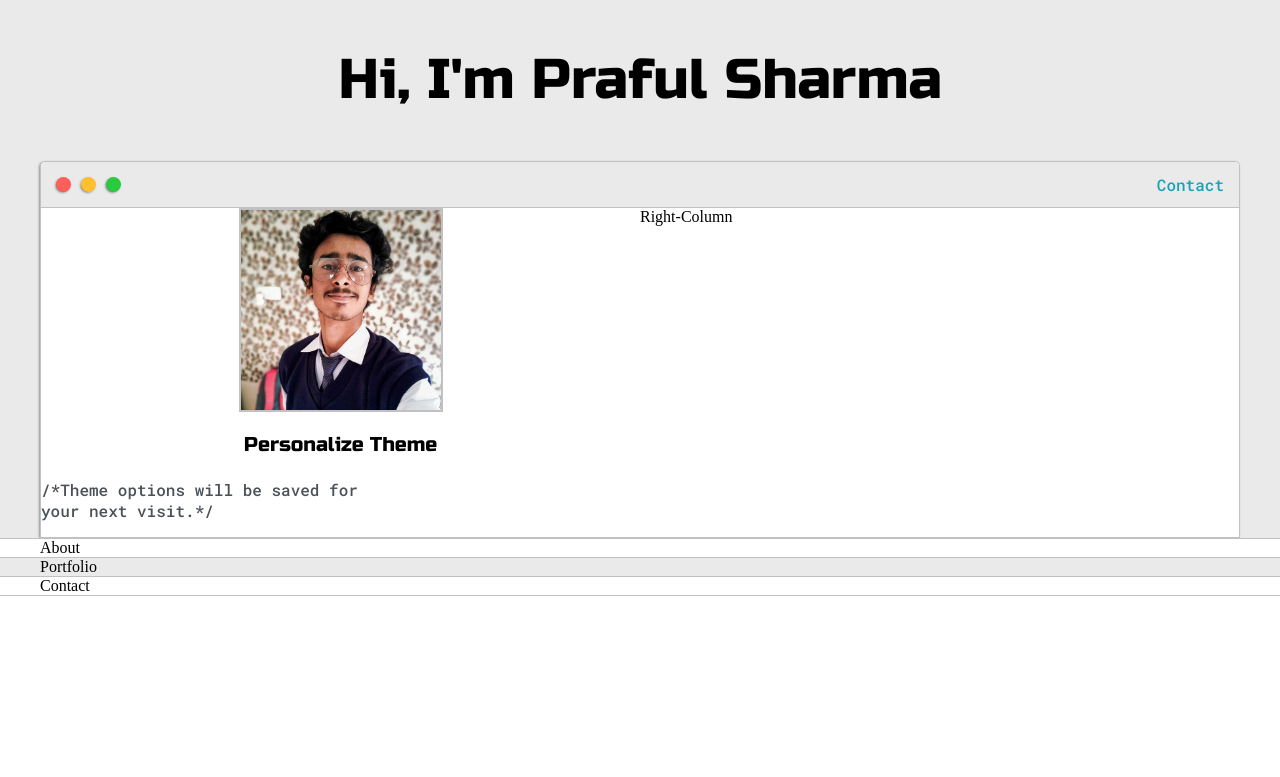
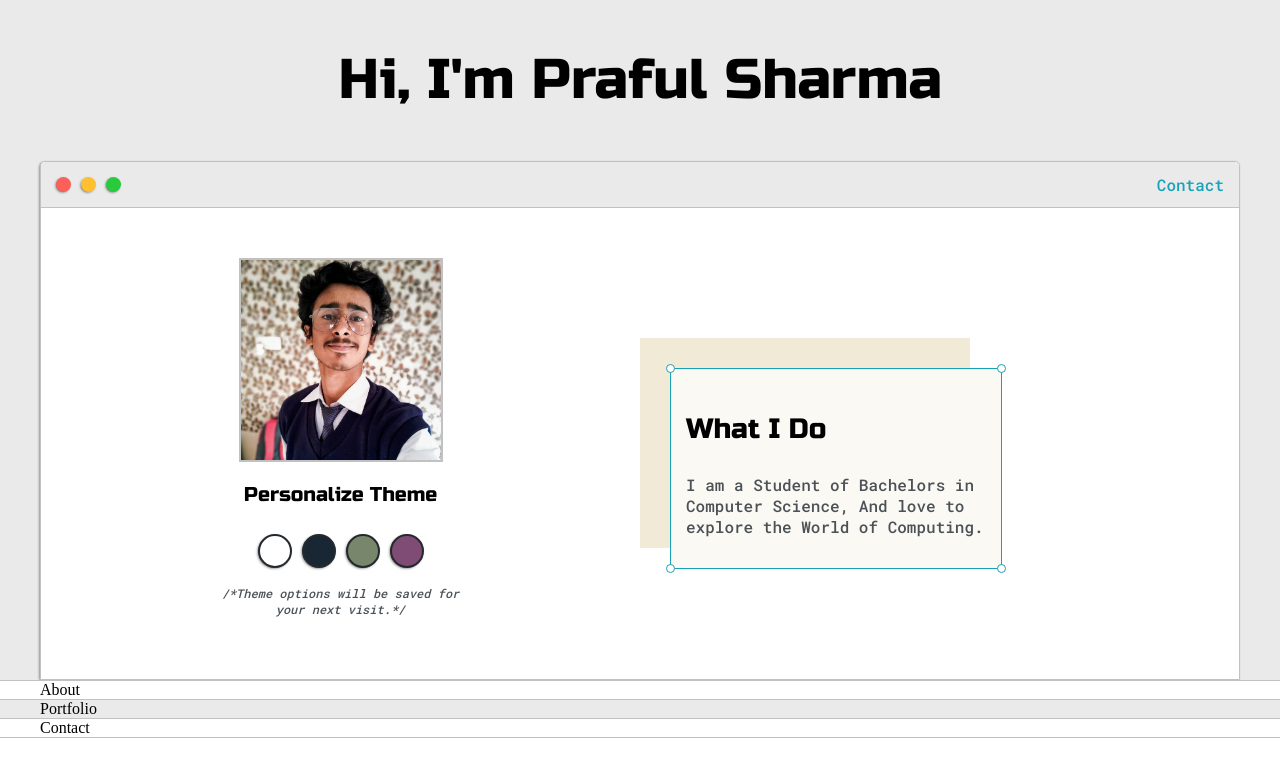
Before and after one commit to cypher2108/My_WebSite, a Django app: page / in a window 1280 px wide. Shown: the top 777 px of the page. Run offline with Django 3.2, Linux system fonts and the light colour scheme.

Commit message:
Almost complete first section

```diff
--- a/Static/css/main.css
+++ b/Static/css/main.css
@@ -3,7 +3,10 @@
     --secondaryText: #4b5156;
     --mainColor: #eaeaea;
     --secondaryColor: #fff;
-    --borderColor: #c1c1c1
+    --borderColor: #c1c1c1;
+    --themeDotBorder: #24292e;
+    --previewBg: rgb(251, 249, 243);
+    --previewShadow: #f0ead6;
 }
 
 html, body {
@@ -78,7 +81,7 @@ h6 {
 .greeting-wrapper {
     display: grid;
 
-    justify-content: center;
+    text-align: center;
     align-content: center;
     min-height: 10em;
 }
@@ -114,14 +117,15 @@ h6 {
     padding: 10px;
 }
 
-#dot-1{
+#dot-1 {
     background-color: #FC6058;
 }
-#dot-2{
+
+#dot-2 {
     background-color: #FEC02F;
 }
 
-#dot-3{
+#dot-3 {
     background-color: #2ACA3E;
 }
 
@@ -137,11 +141,12 @@ h6 {
     box-shadow: -1px 1px 3px -1px rgba(0, 0, 0, 0.75);
 }
 
-#navigation{
+#navigation {
     margin: 0;
     padding: 10px;
 }
-#navigation li{
+
+#navigation li {
     display: inline-block;
     margin-right: 5px;
     margin-left: 5px;
@@ -149,18 +154,123 @@ h6 {
 
 .left-column {
     grid-area: left-column;
+    padding-top: 50px;
+    padding-bottom: 50px;
 }
-#profile_picture{
+
+#profile_picture {
     display: block;
     margin: 0 auto;
+
     height: 200px;
     width: 200px;
     object-fit: cover;
-    border:2px solid var(--borderColor);
+    border: 2px solid var(--borderColor);
+}
+
+#theme-options-wrapper {
+    display: flex;
+    justify-content: center;
+}
+
+.theme-dot {
+    height: 30px;
+    width: 30px;
+    border-radius: 50%;
+    background-color: black;
+    margin: 5px;
+    border: 2px solid var(--themeDotBorder);
+
+
+    -webkit-box-shadow: -1px 1px 3px -1px rgba(0, 0, 0, 0.75);
+    -moz-box-shadow: -1px 1px 3px -1px rgba(0, 0, 0, 0.75);
+    box-shadow: -1px 1px 3px -1px rgba(0, 0, 0, 0.75);
+
+    cursor: pointer;
+}
+
+.theme-dot:hover {
+    border-width: 5px;
+}
+
+#light-mode {
+    background-color: white;
+}
+
+#blue-mode {
+    background-color: #192734;
+}
+
+#green-mode {
+    background-color: #78866b;
+}
+
+#purple-mode {
+    background-color: #7E4C74;
+}
+
+#settings-note {
+    font-size: 12px;
+    font-style: italic;
+    text-align: center;
 }
 
 .right-column {
     grid-area: right-column;
+    display: grid;
+    align-content: center;
+    padding-top: 50px;
+    padding-bottom: 50px;
+
+}
+
+#preview-shadow {
+    background-color: var(--previewShadow);
+    width: 300px;
+    height: 180px;
+    padding-left: 30px;
+    padding-top: 30px;
+}
+
+#preview {
+    width: 300px;
+    border: 1.5px solid #17a2b8;
+    background-color: var(--previewBg);
+    padding: 15px;
+    position: relative;
+}
+
+.corner {
+    width: 7px;
+    height: 7px;
+    border-radius: 50%;
+    border: 1.5px solid #17a2b8;
+    background-color: white;
+    position: absolute;
+}
+
+#corner-tl {
+    top: -5px;
+    left: -5px;
+
+}
+
+#corner-tr {
+    top: -5px;
+    right: -5px;
+
+}
+
+#corner-br {
+    bottom: -5px;
+    right: -5px;
+
+}
+
+#corner-bl {
+    bottom: -5px;
+    left: -5px;
+
 }
 
 @media screen and (max-width: 1200px) {
@@ -168,3 +278,17 @@ h6 {
         width: 95%;
     }
 }
+
+@media screen and (max-width: 800px) {
+    .intro-wrapper {
+        grid-template-columns: 1fr;
+        grid-template-areas:
+            'nav-wrapper'
+            'left-column'
+            'right-column';
+    }
+
+    .right-column{
+        justify-content: center;
+    }
+}
--- a/base/templates/base/home.html
+++ b/base/templates/base/home.html
@@ -35,7 +35,17 @@
 
 
                 <div class="right-column">
-                    Right-Column
+                    <div id="preview-shadow">
+                        <div id="preview">
+                            <div id="corner-tl" class="corner"></div>
+                            <div id="corner-tr" class="corner"></div>
+                            <h3>What I Do</h3>
+                            <p>I am a Student of Bachelors in Computer Science,
+                                And love to explore the World of Computing.</p>
+                            <div id="corner-br" class="corner"></div>
+                            <div id="corner-bl" class="corner"></div>
+                        </div>
+                    </div>
                 </div>
             </div>
         </div>
```
